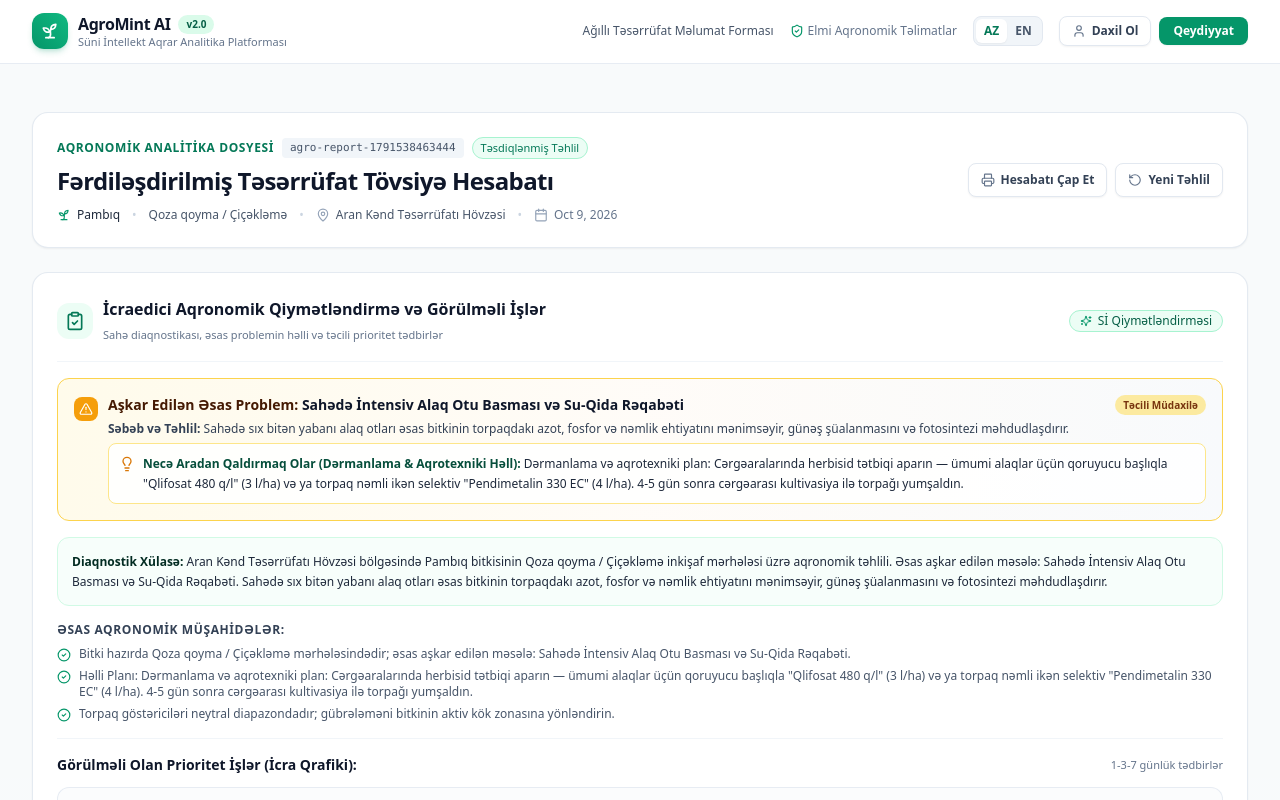
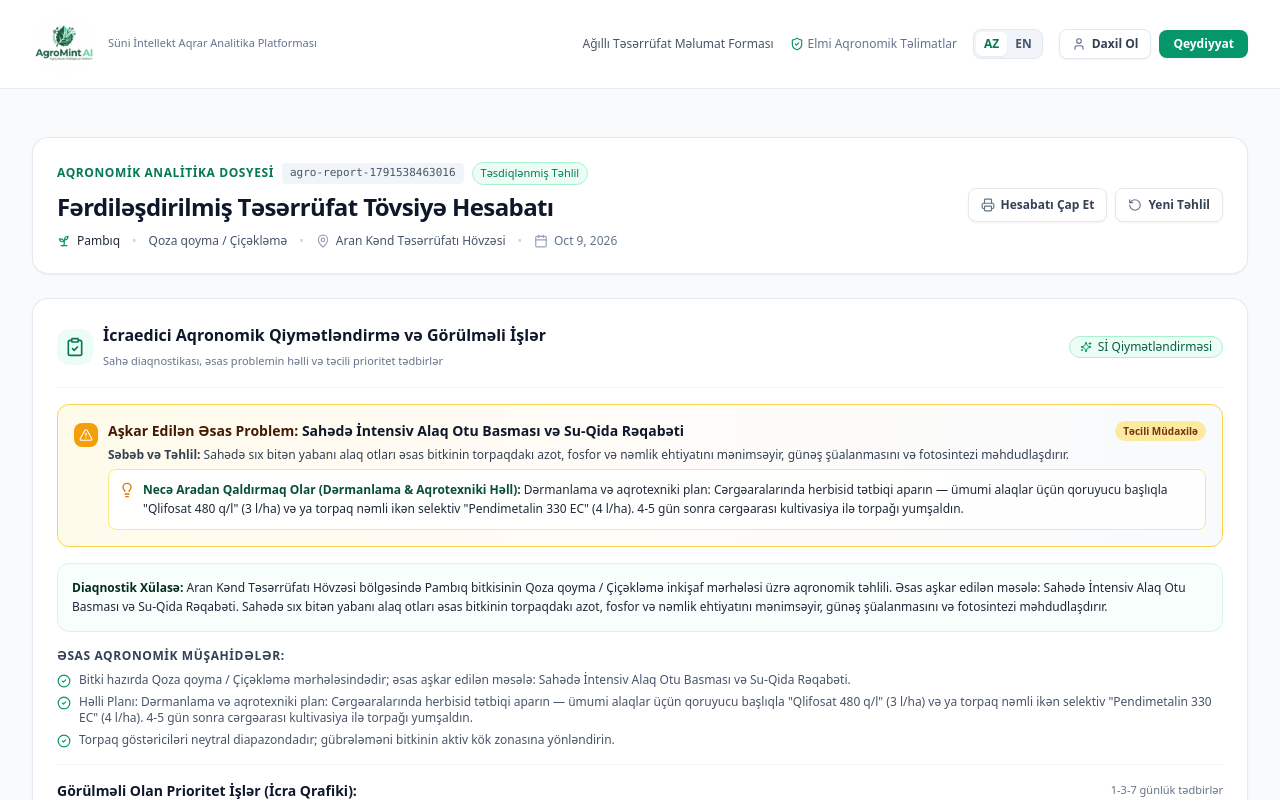
Before and after one commit to sadiqmustafayev/AgroMint, a Next.js app: page /analyze in a window 1280 px wide. Shown: the top 800 px of the page. Built offline with nearby package versions, Linux system fonts and the light colour scheme; no server answers.

Commit message:
Update Navbar

```diff
--- a/src/components/layout/Navbar.tsx
+++ b/src/components/layout/Navbar.tsx
@@ -1,31 +1,33 @@
-'use client';
+"use client";
 
-import React from 'react';
-import { Sprout, BookOpen, ShieldCheck, User, Globe } from 'lucide-react';
-import { useLanguage } from '../../i18n/LanguageContext';
+import React from "react";
+import { ShieldCheck, User } from "lucide-react";
+import { useLanguage } from "../../i18n/LanguageContext";
+import Image from "next/image";
+import Logo from "../../../public/AgroMint_logo2.png";
 
 export function Navbar() {
   const { language, setLanguage, t } = useLanguage();
 
   return (
-    <header className="sticky top-0 z-40 w-full border-b border-slate-200/80 bg-white/95 backdrop-blur">
+    <header className="sticky top-0 z-30 w-full border-b border-slate-200/80 bg-white/95 backdrop-blur">
       <div className="mx-auto flex max-w-7xl items-center justify-between px-4 py-3 sm:px-6 lg:px-8">
         {/* Brand identity */}
-        <a href="/" className="flex items-center gap-2.5 group">
-          <div className="flex h-9 w-9 items-center justify-center rounded-xl bg-gradient-to-tr from-mint-600 to-emerald-500 text-white shadow-md shadow-mint-600/20 group-hover:scale-105 transition-transform">
-            <Sprout className="h-5 w-5" />
+        <a href="/" className="group flex items-center gap-3">
+          <div className="flex h-14 w-14 items-center justify-center transition-transform duration-300 group-hover:scale-105 sm:h-16 sm:w-16">
+            <Image
+              src={Logo}
+              alt="AgroMint AI"
+              width={64}
+              height={64}
+              priority
+              className="h-20 w-20 object-contain"
+            />
           </div>
+
           <div>
-            <div className="flex items-center gap-2">
-              <span className="text-base font-bold tracking-tight text-slate-900">
-                AgroMint AI
-              </span>
-              <span className="rounded-full bg-mint-100/80 px-2 py-0.5 text-[10px] font-semibold text-mint-800">
-                v2.0
-              </span>
-            </div>
-            <span className="block text-[11px] text-slate-500 font-medium -mt-0.5">
-              {t('common.platformSubtitle')}
+            <span className="block -mt-0.5 text-[11px] font-medium text-slate-500">
+              {t("common.platformSubtitle")}
             </span>
           </div>
         </a>
@@ -33,12 +35,15 @@ export function Navbar() {
         {/* Navigation links & Guest status */}
         <div className="flex items-center gap-2.5 sm:gap-4">
           <div className="hidden md:flex items-center gap-4 text-xs font-medium text-slate-600">
-            <a href="#farm-intake-section" className="hover:text-mint-700 transition">
-              {t('wizard.title')}
+            <a
+              href="#farm-intake-section"
+              className="hover:text-mint-700 transition"
+            >
+              {t("wizard.title")}
             </a>
             <span className="flex items-center gap-1 text-slate-500">
               <ShieldCheck className="w-3.5 h-3.5 text-mint-600" />
-              {t('common.verifiedGuides')}
+              {t("common.verifiedGuides")}
             </span>
           </div>
 
@@ -46,11 +51,11 @@ export function Navbar() {
           <div className="flex items-center rounded-lg border border-slate-200 bg-slate-100 p-0.5 text-xs font-semibold">
             <button
               type="button"
-              onClick={() => setLanguage('az')}
+              onClick={() => setLanguage("az")}
               className={`rounded-md px-2 py-1 transition ${
-                language === 'az'
-                  ? 'bg-white text-emerald-700 shadow-sm'
-                  : 'text-slate-600 hover:text-slate-900'
+                language === "az"
+                  ? "bg-white text-emerald-700 shadow-sm"
+                  : "text-slate-600 hover:text-slate-900"
               }`}
               title="Azərbaycan dili"
             >
@@ -58,11 +63,11 @@ export function Navbar() {
             </button>
             <button
               type="button"
-              onClick={() => setLanguage('en')}
+              onClick={() => setLanguage("en")}
               className={`rounded-md px-2 py-1 transition ${
-                language === 'en'
-                  ? 'bg-white text-emerald-700 shadow-sm'
-                  : 'text-slate-600 hover:text-slate-900'
+                language === "en"
+                  ? "bg-white text-emerald-700 shadow-sm"
+                  : "text-slate-600 hover:text-slate-900"
               }`}
               title="English"
             >
@@ -76,13 +81,13 @@ export function Navbar() {
               className="inline-flex items-center gap-1.5 rounded-lg border border-slate-200 bg-white px-3 py-1.5 text-xs font-semibold text-slate-700 shadow-sm transition hover:bg-slate-50"
             >
               <User className="w-3.5 h-3.5 text-slate-500" />
-              <span className="hidden sm:inline">{t('common.signIn')}</span>
+              <span className="hidden sm:inline">{t("common.signIn")}</span>
             </a>
             <a
               href="/auth/register"
               className="inline-flex items-center gap-1.5 rounded-lg bg-mint-600 px-3.5 py-1.5 text-xs font-semibold text-white shadow-sm transition hover:bg-mint-700"
             >
-              <span className="hidden sm:inline">{t('common.register')}</span>
+              <span className="hidden sm:inline">{t("common.register")}</span>
               <span className="sm:hidden">+</span>
             </a>
           </div>
```
Also changed, not shown: public/AgroMint_logo2.png (added), 1 other file (tests, documents, lock files or other folders).
